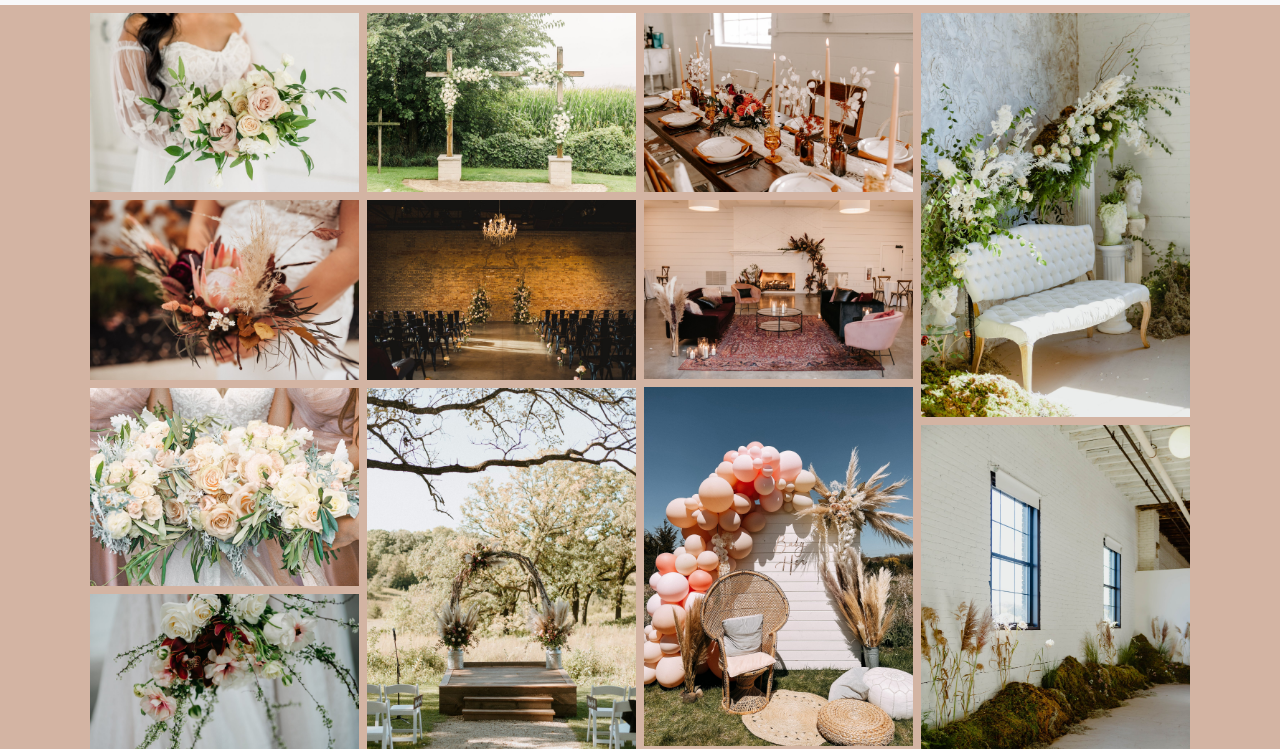
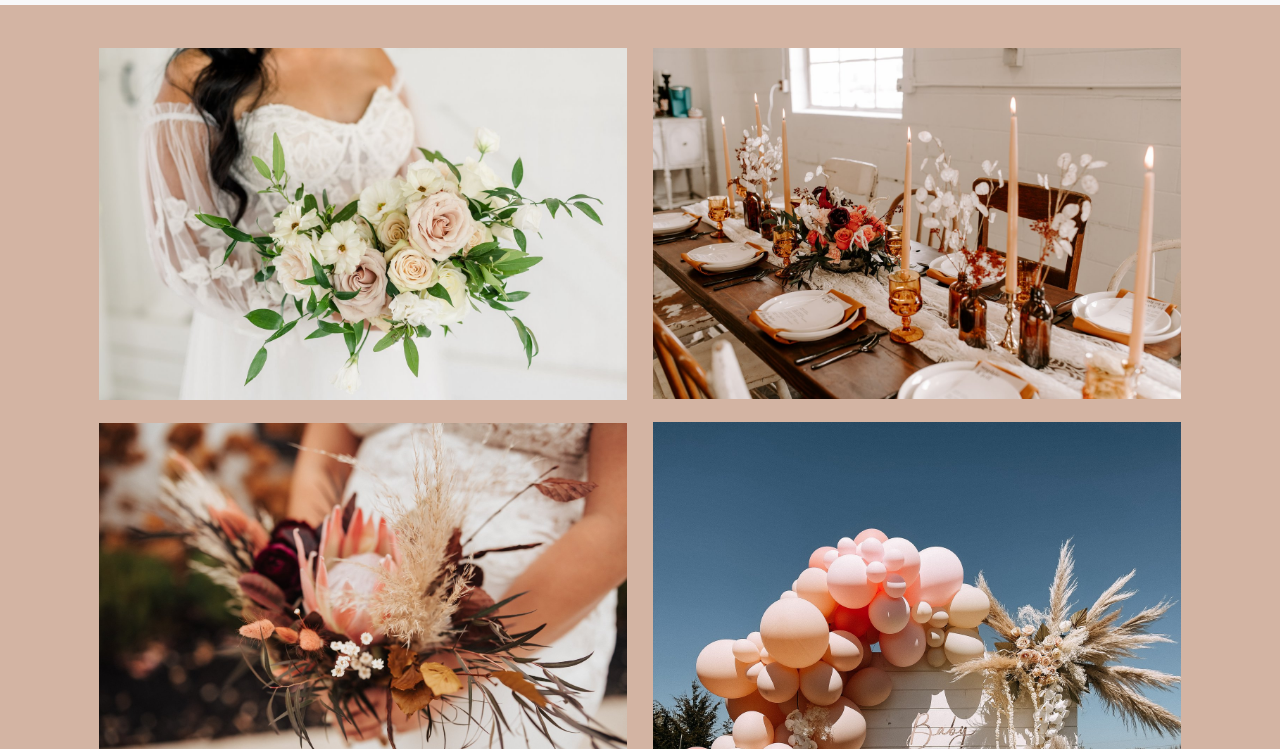
Before and after one commit to derleethao/Beloved-Flora, a plain HTML site: page gallery.html in a window 1280 px wide. Shown: the part 51-800 px from the top of the page. Drawn offline with nearby package versions, Linux system fonts and the light colour scheme.

Commit message:
updated the gallery padding and margins

```diff
--- a/gallery.html
+++ b/gallery.html
@@ -74,18 +74,14 @@
         <img src="/images/bouquet1.jpeg" />
         <img src="/images/bouquet2.jpeg" />
         <img src="/images/bouquet3.jpeg" />
-    </div>
-     <div class="column-gallery">
         <img src="/images/wedding.jpeg" />
         <img src="/images/wedding1.jpeg" />
         <img src="/images/wedding2.jpeg" />
     </div>
     <div class="column-gallery">
         <img src="/images/events.jpeg" />
+        <img src="/images/events1.jpeg" />
         <img src="/images/events2.jpeg" />
-        <img src="/images/events1.jpeg" />
-    </div>
-    <div class="column-gallery">
         <img src="/images/studio.jpeg" />
         <img src="/images/studio1.jpeg" />
     </div>
--- a/styles/portfolio.css
+++ b/styles/portfolio.css
@@ -108,13 +108,14 @@ img {
 }
 
 .column-gallery {
-  flex: 25%;
-  max-width: 25%;
-  padding: 0 4px;
+  flex: 50%;
+  max-width: 50%;
+  padding: 0 13px;
+  margin: 20px 0 20px;
 }
 
 .column-gallery img {
-  margin-top: 8px;
+  margin-top: 23px;
   vertical-align: middle;
   width: 100%;
 }
```
